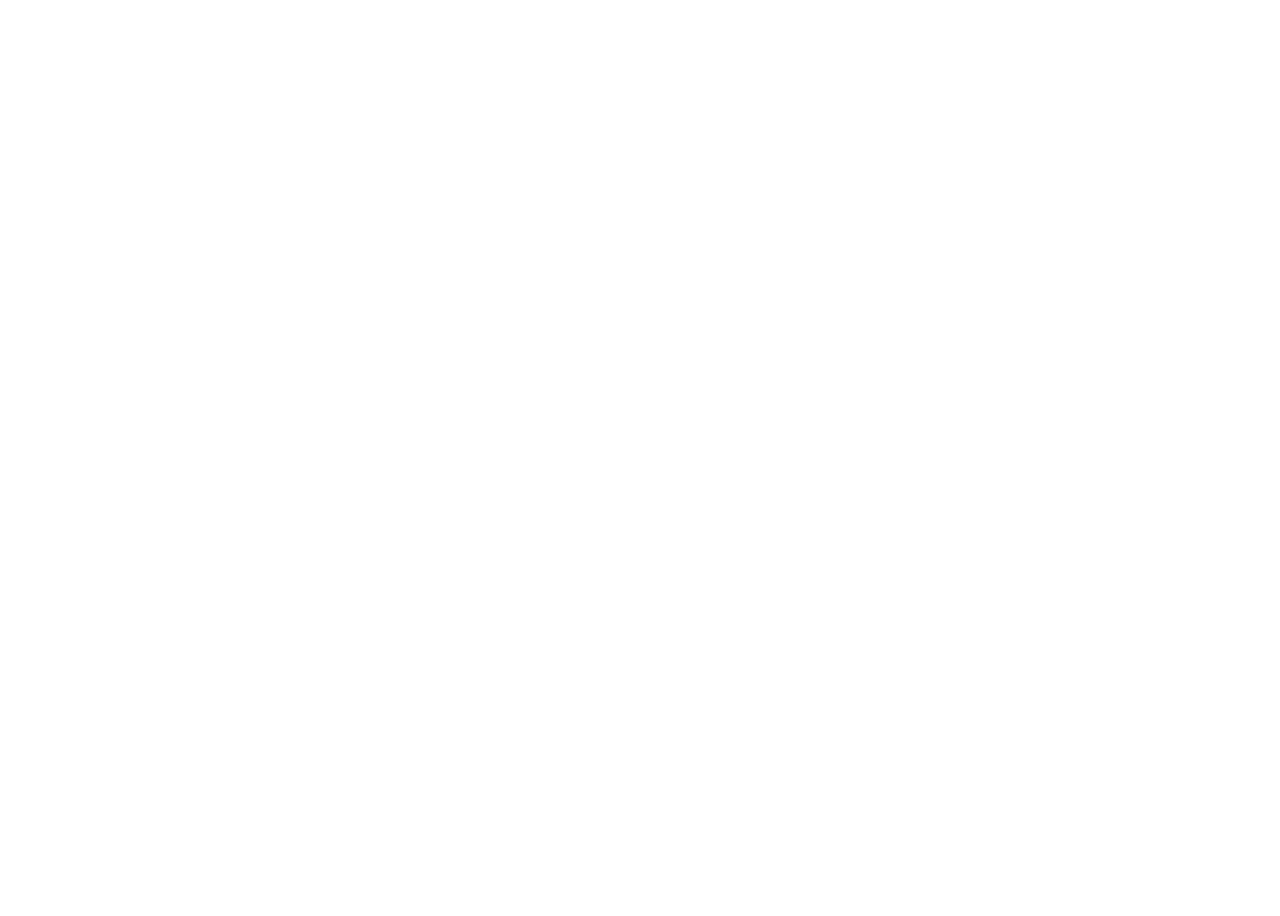
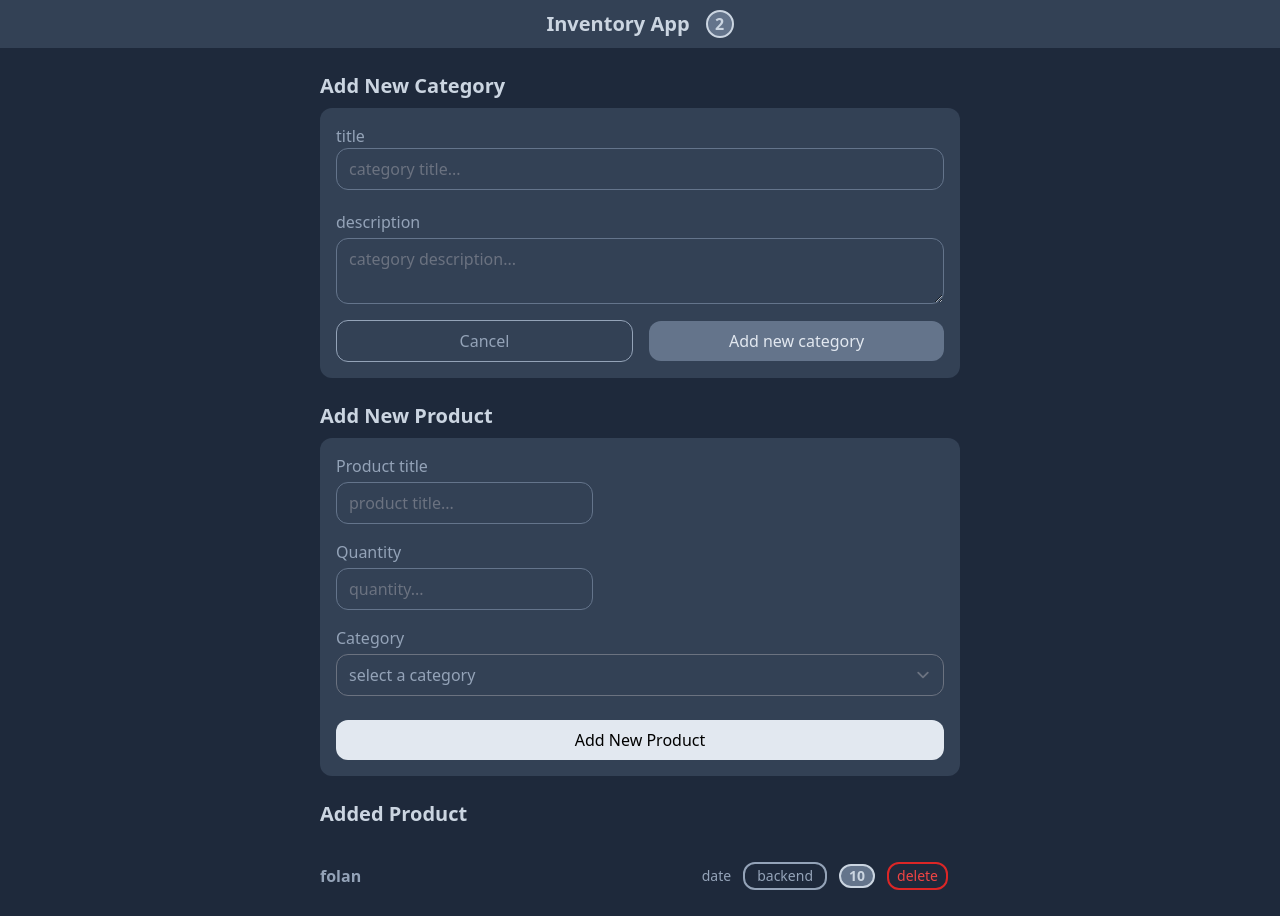
Before and after one commit to hosseinrmt/Inventory-app, a website: page public/index.html in a window 1280 px wide. Before the commit the page ends 800 px from the top, so only its background shows below. Drawn offline with Linux system fonts and the light colour scheme.

Commit message:
the interface of Application is ready

```diff
--- a/package.json
+++ b/package.json
@@ -9,6 +9,7 @@
   "author": "",
   "license": "ISC",
   "devDependencies": {
+    "@tailwindcss/forms": "^0.5.2",
     "autoprefixer": "^10.4.7",
     "postcss-cli": "^10.0.0",
     "tailwindcss": "^3.1.6"
--- a/public/index.html
+++ b/public/index.html
@@ -7,5 +7,78 @@
     <link rel="stylesheet" href="./build/tailwind.css" />
     <title>Inventory</title>
   </head>
-  <body></body>
+  <body>
+    <div class="bg-slate-800 min-h-screen">
+        <!-- appbar -->
+        <div class="w-screen bg-slate-700 flex items-center justify-center gap-x-4 h-12 mb-6">
+            <h1 class="text-xl font-bold text-slate-300">Inventory App</h1>
+            <span class="rounded-full bg-slate-500 flex items-center justify-center w-7 h-7 text-slate-300 border-slate-300 border-2 font-bold ">2</span>
+        </div>
+
+        <!-- app content -->
+        <div class="container max-w-screen-sm mx-auto">
+            <!-- category form -->
+            <div class="mb-6">
+                <h2 class="text-xl text-slate-300 font-bold mb-2">Add New Category</h2>
+                <form class="bg-slate-700 p-4 rounded-xl flex flex-col gap-y-4 mb-4">
+                    <div>
+                        <labe class="block mb-1 text-slate-400" for="category-title">title</label>
+                        <input placeholder="category title..." class="block bg-transparent rounded-xl border-slate-500 text-slate-400 w-full" type="text" name="category-title" id="category-title">
+                    </div>
+                    <div>
+                        <label class="block mb-1 text-slate-400" for="category-description">description</label>
+                        <textarea placeholder="category description..." class="block bg-transparent rounded-xl border-slate-500 text-slate-400 w-full" type="text" name="category-description" id="category-description"></textarea>
+                    </div>
+                    <div class="flex items-center justify-between gap-x-4">
+                        <button class="flex-1 border border-slate-400 text-slate-400 rounded-xl py-2">Cancel</button>
+                        <button class="flex-1 bg-slate-500 text-slate-200 rounded-xl py-2">Add new category</button>
+                    </div>
+                </form>
+            </div>
+            <!-- product form -->
+            <div class="mb-6">
+                <h2 class="text-xl text-slate-300 font-bold mb-2">Add New Product</h2>
+                <form class="bg-slate-700 p-4 rounded-xl flex flex-col gap-y-4 mb-4">
+                    <div>
+                        <label class="block mb-1 text-slate-400" for="product-title">Product title</label>
+                        <input placeholder="product title..." class=" text-slate-400 bg-transparent rounded-xl border-slate-500" type="text">
+                    </div>
+
+                    <div>
+                        <label class="block mb-1 text-slate-400" for="product-quantity">Quantity</label>
+                        <input placeholder="quantity..." class=" text-slate-400 bg-transparent rounded-xl border-slate-500" type="number">
+                    </div>
+
+                    <div>
+                        <label class="block mb-1 text-slate-400" for="product-category">Category</label>
+                        <select class="bg-transparent text-slate-400 rounded-xl w-full mb-2" name="product-category" id="product-category">
+                            <option class="bg-slate-500 text-slate-300" disabled selected>select a category</option>
+                            <option class="bg-slate-500 text-slate-300" value="backend">backend</option>
+                            <option class="bg-slate-500 text-slate-300" value="frontend">frontend</option>
+                        </select>
+                    </div>
+
+                    <div>
+                        <button class="bg-slate-200 rounded-xl w-full h-10" type="button">Add New Product</button>
+                    </div>
+                </form>
+            </div>
+
+            <!-- product list -->
+            <h2 class="text-xl text-slate-300 font-bold mb-2">Added Product</h2>
+                <!-- single product -->
+                <div class="flex justify-between items-center">
+                    <span class="text-slate-400 font-bold">folan</span>
+                    <div class="flex gap-x-3 items-center">
+                    <span class="text-sm text-slate-400">date</span>
+                    <span class="text-sm border-2 border-slate-400 text-slate-400 px-3 py-0.5 rounded-xl">backend</span>
+                    <span class="text-sm text-slate-300 font-bold border-2 border-slate-300 bg-slate-500 rounded-full px-2">10</span>
+                    <button class="text-sm text-red-500 border-2 px-2 py-0.5 rounded-xl border-red-600 cursor-pointer">delete</button>
+                    <div class="h-20"></div>
+                </div>
+            </div>
+        </div>
+    </div>
+    <script></script>
+  </body>
 </html>
```
Also changed, not shown: public/build/tailwind.css, src/js/app.js (added).
